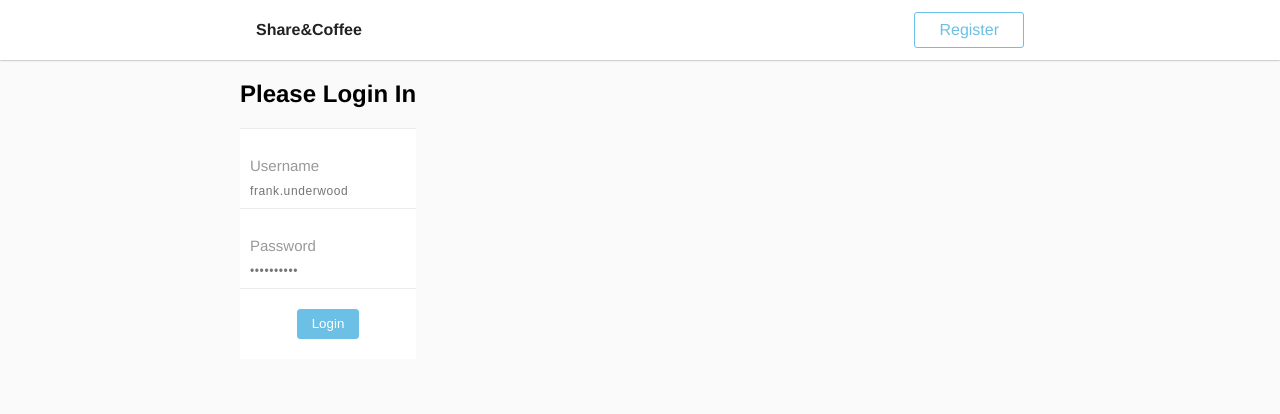
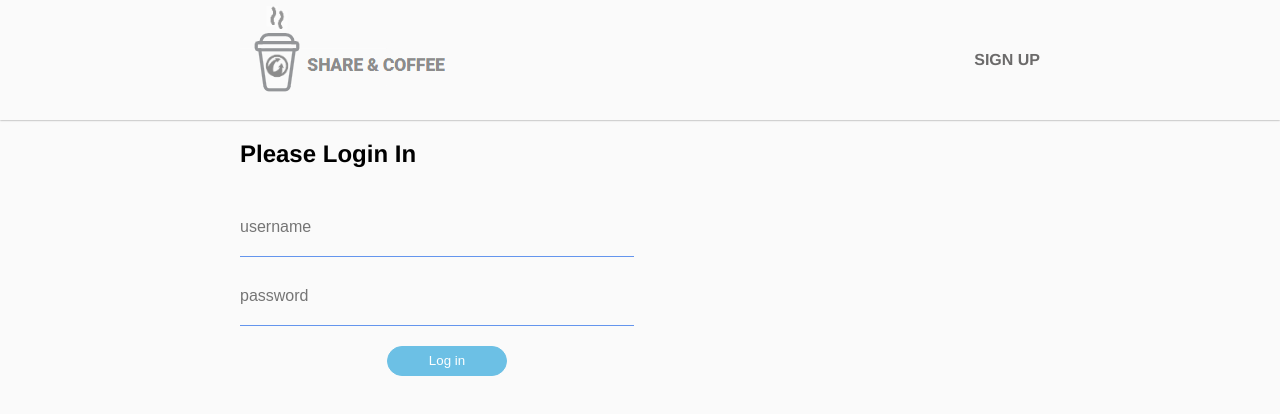
Before and after one commit to Keetmine/admin-share-coffee, a React (Create React App) app: page /login in a window 1280 px wide. Shown: the top 414 px of the page. Built offline with nearby package versions, Linux system fonts and the light colour scheme.

Commit message:
added styled component, small style fix

```diff
--- a/package.json
+++ b/package.json
@@ -42,7 +42,8 @@
     "redux-actions": "^2.6.5",
     "redux-logger": "^3.0.6",
     "redux-saga": "^1.0.2",
-    "redux-thunk": "^2.3.0"
+    "redux-thunk": "^2.3.0",
+    "styled-components": "^4.2.0"
   },
   "devDependencies": {
     "eslint": "^5.16.0",
--- a/src/assets/styles/components/buttons.scss
+++ /dev/null
@@ -1,20 +0,0 @@
-/* This file contains all styles related to the button component. */
-
-.btn {
-  padding: 0.5em 1.5em;
-  color: #6CC0E5;
-  border: 1px solid #6CC0E5;
-  border-radius: 3px;
-  text-decoration: none;
-  user-select: none;
-  display: inline-block;
-}
-
-.btn:hover {
-  color: white;
-  background-color: #6CC0E5;
-}
-
-.btn + .btn {
-  margin-left: 15px;
-}
--- a/src/assets/styles/components/containers.scss
+++ b/src/assets/styles/components/containers.scss
@@ -7,10 +7,18 @@
 }
 
 .nav__wrapper {
-	max-width: 768px;
+	max-width: calc(768px + 16px * 2);
 	width: 100%;
+	padding: 0 16px;
 	display: flex;
 	align-items: center;
 	justify-content: space-between;
 	margin: 0 auto;
 }
+
+.login_container {
+	display: flex;
+	flex-direction: column;
+	justify-content: center;
+	margin: auto;
+}
--- a/src/assets/styles/components/form.scss
+++ b/src/assets/styles/components/form.scss
@@ -11,37 +11,23 @@
   border-top: none;
 }
 
-.form__field-input:focus ~ .form__field-label {
-  color: #333;
-  background-color: #EDEDED;
-}
-
 .form__field-input:focus {
   background-color: #EDEDED;
   color: #333;
 }
 
-.form__field-label {
-  display: flex;
-  padding: 0 10px;
-  margin: 0;
-  z-index: 1;
-  font-size: 15px;
-  color: #999;
-  font-weight: 400;
-  user-select: none;
-  cursor: text;
-}
 
 .form__field-input {
   position: relative;
-  padding: 10px;
-  font-size: 12px;
+  padding: 20px 0;
+  font-size: 16px;
   width: calc(100% - 20px);
   color: #666;
   border: none;
+  border-bottom: 1px solid cornflowerblue;
   outline: 0;
-  letter-spacing: 0.05em;
+  background: transparent;
+  margin-top: 10px;
 }
 
 .form__submit-btn-wrapper {
@@ -54,12 +40,14 @@
 .form__submit-btn {
   border: 1px solid #6CC0E5;
   padding: 0.5em 1em;
-  border-radius: 3px;
   background-color: #6CC0E5;
   color: white;
   display: block;
-  margin: 0 auto;
   position: relative;
+  margin: 20px auto 0;
+  min-width: 120px;
+  border-radius: 25px;
+
 }
 
 .js-form__err-animation {
--- a/src/assets/styles/components/navbar.scss
+++ b/src/assets/styles/components/navbar.scss
@@ -3,34 +3,17 @@
   top: 0;
   left: 0;
   right: 0;
-  height: 40px;
+  height: 100px;
   box-shadow: 0 0 2px rgba(0,0,0,.5);
-  padding: 10px;
+  padding: 10px 0;
   display: flex;
   align-items: center;
-  background-color: #fff;
+  background-color: #fafafa;
   z-index: 1;
 }
 
 .nav__logo-wrapper {
   text-decoration: none;
-}
-
-.nav__logo {
-  font-size: 1em;
-  margin: 0;
-  user-select: none;
-  color: #222;
-  text-decoration: none;
-}
-
-.btn--nav {
-  font-size: 0.8em;
-  text-transform: uppercase;
-}
-
-.btn--nav + .btn--nav {
-  margin-left: 1em;
 }
 
 @media screen and (max-width: 400px) {
--- a/src/assets/styles/index.scss
+++ b/src/assets/styles/index.scss
@@ -1,4 +1,3 @@
-@import "components/buttons.scss";
 @import "components/form.scss";
 @import "components/containers.scss";
 @import "components/navbar.scss";
@@ -10,8 +9,8 @@ html {
 body {
   margin: 0;
   width: 100%;
-  padding: 60px 0 0;
-  height: calc(100% - 60px);
+  padding: 120px 0 0;
+  height: calc(100% - 120px);
   font-family: Helvetica Neue, Helvetica, Arial, sans-serif;
   background-color: #FAFAFA;
 
--- a/src/components/Navbar.js
+++ b/src/components/Navbar.js
@@ -4,6 +4,7 @@ import PropTypes from 'prop-types';
 import {connect} from 'react-redux';
 
 import {logout} from '../actions';
+import {ButtonLink} from '../ui/components/button';
 
 const mapStateToProps = state => ({
 	loggedIn: state.auth.loggedIn,
@@ -25,12 +26,12 @@ class Navbar extends Component {
 			<div className='nav'>
 				<div className='nav__wrapper'>
 					<Link to='/' className='nav__logo-wrapper'>
-						<h1 className='nav__logo'>Share&Coffee</h1>
+						<img src={require('../assets/img/logo.png')} alt='' />
 					</Link>
 					{this.props.loggedIn ?
-						<Link to='/'  className='btn' onClick={this.DoLogout}>Logout</Link>
+						<ButtonLink to='/' onClick={this.DoLogout}>Logout</ButtonLink>
 						:
-						<Link to='/register' className='btn'>Register</Link>
+						<ButtonLink to='/register'>Sign up</ButtonLink>
 					}
 				</div>
 			</div>
--- a/src/pages/auth/Login.js
+++ b/src/pages/auth/Login.js
@@ -27,43 +27,27 @@ class Login extends Component {
 
         return (
             <div className='form-page__wrapper'>
-  			<div className='form-page__form-wrapper'>
                 <h2 className='form-page__form-heading'>Please Login In</h2>
                 <form className='form' onSubmit={this.login}>
                     {error ? <ErrorMessage error={error}/> : null}
-  					<div className='form__field-wrapper'>
-              <label className='form__field-label' htmlFor='username'>
-                Username
-              </label>
                     <input
                         className='form__field-input'
                         type='text'
                         value={username}
-  							placeholder='frank.underwood'
-  							autoCorrect='off'
-  							autoCapitalize='off'
-  							spellCheck='false'/>
+                        placeholder='username'
+                      />
 
-  					</div>
-  					<div className='form__field-wrapper'>
-              <label className='form__field-label' htmlFor='password'>
-                Password
-              </label>
                     <input
                         className='form__field-input'
                         type='password'
                         value={password}
-  							placeholder='••••••••••'/>
+                        placeholder='password'/>
 
-  					</div>
-  					<div className='form__submit-btn-wrapper'>
                     <button className='form__submit-btn' type='submit'>
-								Login
+                        Log in
                     </button>
-  					</div>
                 </form>
 
-  			</div>
             </div>
         );
     }
--- a/src/pages/auth/Register.js
+++ b/src/pages/auth/Register.js
@@ -21,20 +21,18 @@ class Register extends Component {
     register = (username, password) => {
         this.props.dispatch(registerRequest({username, password}));
     }
+
     render() {
         const {username, password, error} = this.props;
 
         return (
-  		<div className='form-page__wrapper'>
+            <div className='form-page__wrapper login_container'>
                 <div className='form-page__form-wrapper'>
                     <h1>Welcome to share&coffee!</h1>
                     <h2 className='form-page__form-heading'>Register</h2>
                     <form className='form' onSubmit={this.register}>
                         {error ? <ErrorMessage error={error}/> : null}
-  					<div className='form__field-wrapper'>
-              <label className='form__field-label' htmlFor='username'>
-                Username
-              </label>
+
                         <input
                             className='form__field-input'
                             type='text'
@@ -44,12 +42,6 @@ class Register extends Component {
                             autoCorrect='off'
                             autoCapitalize='off'
                             spellCheck='false'/>
-
-  					</div>
-  					<div className='form__field-wrapper'>
-              <label className='form__field-label' htmlFor='password'>
-                Password
-              </label>
                         <input
                             className='form__field-input'
                             id='password'
@@ -57,7 +49,6 @@ class Register extends Component {
                             value={password}
                             placeholder='••••••••••'/>
 
-  					</div>
                         <div className='form__submit-btn-wrapper'>
                             <button className='form__submit-btn' type='submit'>
                                 Sign up
--- a/src/pages/home/index.js
+++ b/src/pages/home/index.js
@@ -12,9 +12,9 @@ class Home extends React.Component {
 
 	render() {
 		return (
-			<div>
-					<h1>Welcome to share&coffee!</h1>
-					<Login/>
+			<div className='login_container'>
+				<h1>Welcome to share&coffee!</h1>
+				<Login/>
 			</div>
 		);
 	}
--- /dev/null
+++ b/src/ui/components/button.jsx
@@ -0,0 +1,33 @@
+import React from 'react';
+import styled from 'styled-components';
+import {Link} from 'react-router-dom';
+
+export const Button = styled.button`
+  cursor: pointer;
+  background: transparent;
+  font-size: 16px;
+  border-radius: 3px;
+  color: palevioletred;
+  border: 2px solid palevioletred;
+  margin: 0 1em;
+  padding: 0.25em 1em;
+  transition: 0.5s all ease-out;
+
+  &:hover {
+    background-color: palevioletred;
+    color: white;
+  }
+`;
+
+export const ButtonLink = styled(Link)`
+    font-style: normal;
+    font-size: 16px;
+    color: #6b6a6a;
+    transition: 0.3s all ease-out;
+    text-decoration: none;
+    text-transform: uppercase;
+    font-weight: bold;
+    &:hover {
+        color: #701429;
+    }
+`;
```
Also changed, not shown: src/assets/img/logo.png (added), 1 other file (tests, documents, lock files or other folders). Lines whose indentation alone changed are shown as unchanged.
